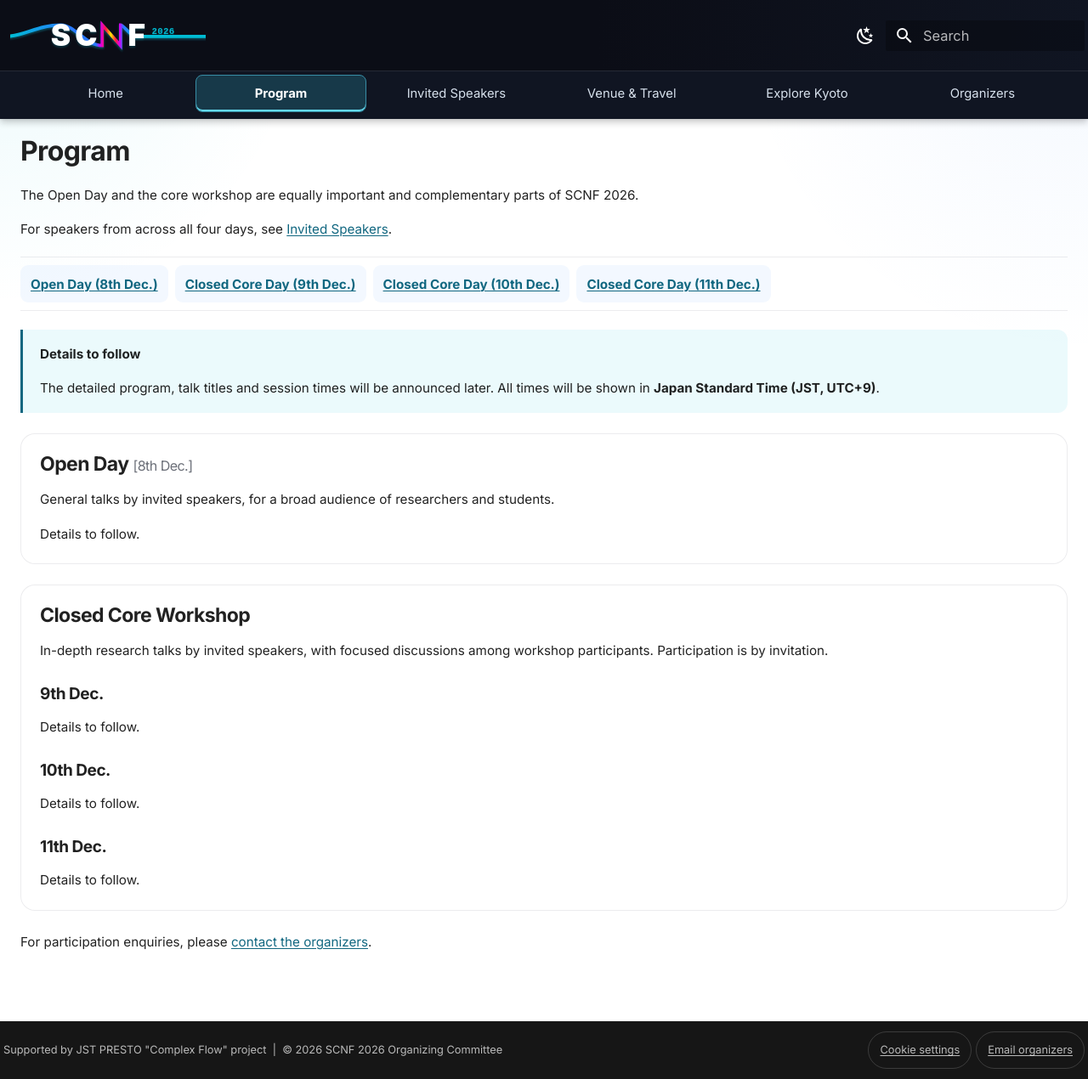
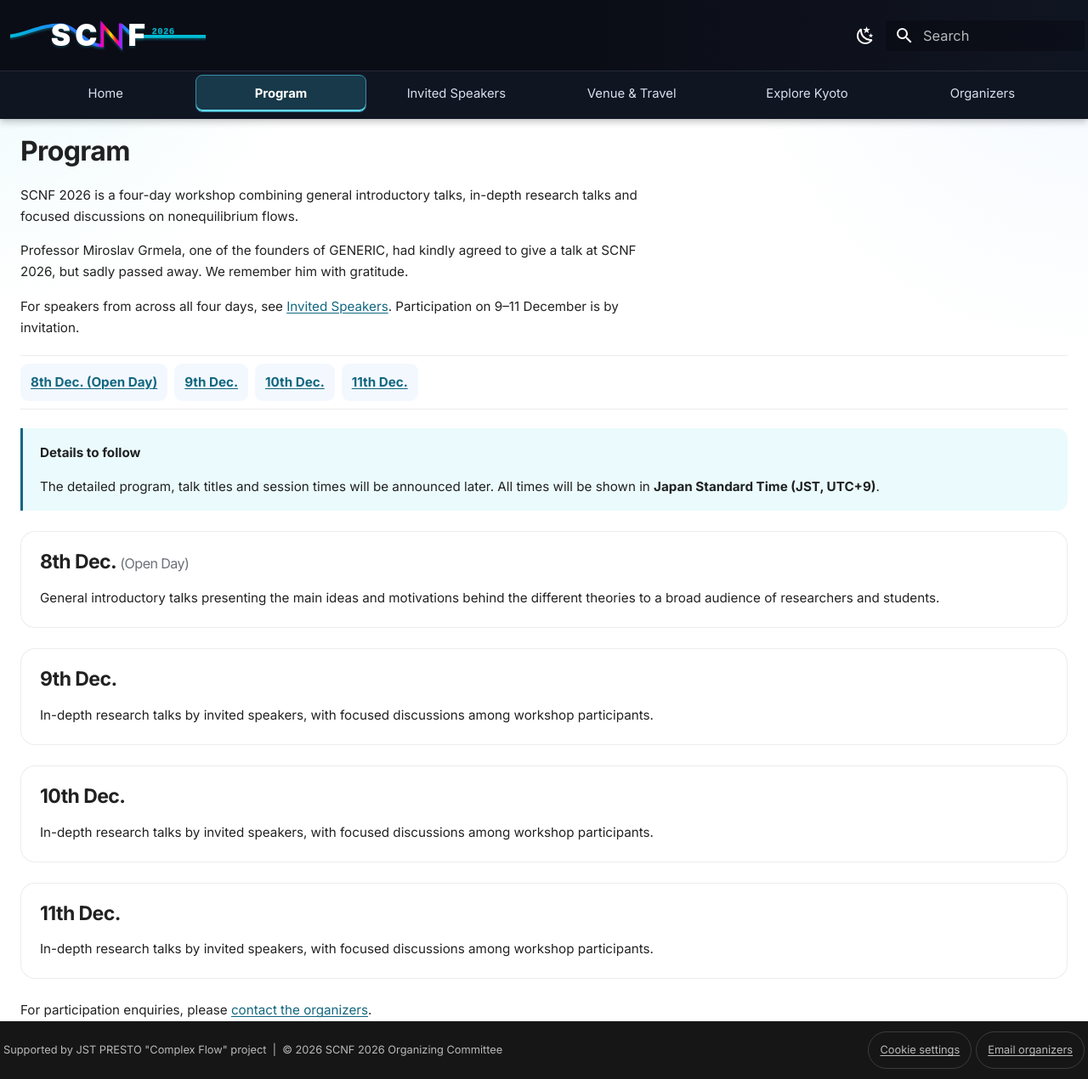
Before and after one commit to SCNF2026/scnf2026.github.io, an MkDocs documentation site: the page built from docs/program.md, in a window 1280 px wide and 1270 px high. Shown: the whole window at 85% size. Built offline with MkDocs 1.6.1 and Material for MkDocs 9.7.7, drawn with Linux system fonts in a browser that asks for light colours.

Commit message:
20261014-3

```diff
--- a/docs/core-workshop/index.html
+++ b/docs/core-workshop/index.html
@@ -6,9 +6,9 @@
     <meta name="robots" content="noindex">
     <meta http-equiv="refresh" content="0; url=../program/#core-workshop">
     <link rel="canonical" href="https://scnf2026.github.io/program/">
-    <title>Closed Core Workshop — Program - SCNF 2026</title>
+    <title>Program — SCNF 2026</title>
   </head>
   <body>
-    <p>The program is now on one page. <a href="../program/#core-workshop">Open the Closed Core Workshop section</a>.</p>
+    <p>The program is now on one page. <a href="../program/#core-workshop">Open the program for 9–11 December</a>.</p>
   </body>
 </html>
--- a/docs/program.md
+++ b/docs/program.md
@@ -6,15 +6,17 @@ hide:
 
 # Program
 
-The Open Day and the core workshop are equally important and complementary parts of SCNF 2026.
+SCNF 2026 is a four-day workshop combining general introductory talks, in-depth research talks and focused discussions on nonequilibrium flows.
 
-For speakers from across all four days, see [Invited Speakers](participants.md).
+Professor Miroslav Grmela, one of the founders of GENERIC, had kindly agreed to give a talk at SCNF 2026, but sadly passed away. We remember him with gratitude.
+
+For speakers from across all four days, see [Invited Speakers](participants.md). Participation on 9–11 December is by invitation.
 
 <nav class="scnf-jump-links" aria-label="Program sections" markdown>
-[Open Day (8th Dec.)](#open-day)
-[Closed Core Day (9th Dec.)](#core-day-9-dec)
-[Closed Core Day (10th Dec.)](#core-day-10-dec)
-[Closed Core Day (11th Dec.)](#core-day-11-dec)
+[8th Dec. (Open Day)](#open-day)
+[9th Dec.](#core-day-9-dec)
+[10th Dec.](#core-day-10-dec)
+[11th Dec.](#core-day-11-dec)
 </nav>
 
 <div class="scnf-notice" markdown>
@@ -24,29 +26,28 @@ The detailed program, talk titles and session times will be announced later. All
 </div>
 
 <section class="scnf-program-section" aria-labelledby="open-day" markdown>
-## Open Day <span class="scnf-program-date">[8th Dec.]</span> { #open-day }
+## 8th Dec. <span class="scnf-program-date">(Open Day)</span> { #open-day }
 
-General talks by invited speakers, for a broad audience of researchers and students.
+General introductory talks presenting the main ideas and motivations behind the different theories to a broad audience of researchers and students.
 
-Details to follow.
 </section>
 
-<section class="scnf-program-section" aria-labelledby="core-workshop" markdown>
-## Closed Core Workshop { #core-workshop }
+<section id="core-workshop" class="scnf-program-section" aria-labelledby="core-day-9-dec" markdown>
+## 9th Dec. { #core-day-9-dec }
 
-In-depth research talks by invited speakers, with focused discussions among workshop participants. Participation is by invitation.
+In-depth research talks by invited speakers, with focused discussions among workshop participants.
+</section>
 
-### 9th Dec. { #core-day-9-dec }
+<section class="scnf-program-section" aria-labelledby="core-day-10-dec" markdown>
+## 10th Dec. { #core-day-10-dec }
 
-Details to follow.
+In-depth research talks by invited speakers, with focused discussions among workshop participants.
+</section>
 
-### 10th Dec. { #core-day-10-dec }
+<section class="scnf-program-section" aria-labelledby="core-day-11-dec" markdown>
+## 11th Dec. { #core-day-11-dec }
 
-Details to follow.
-
-### 11th Dec. { #core-day-11-dec }
-
-Details to follow.
+In-depth research talks by invited speakers, with focused discussions among workshop participants.
 </section>
 
 For participation enquiries, please [contact the organizers](venue.md#contact).
```
Also changed, not shown: docs/index.md (+5 -7 lines).
